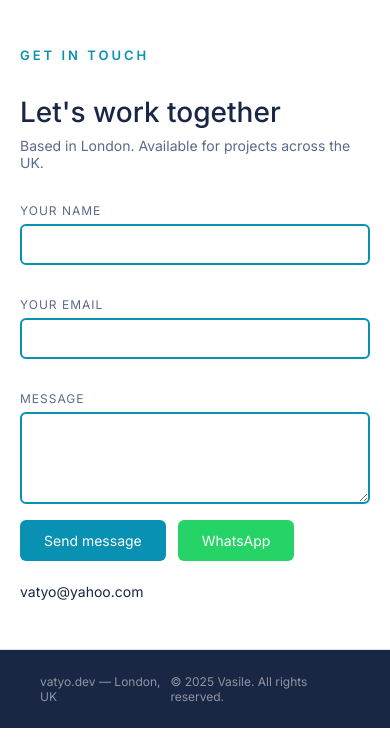
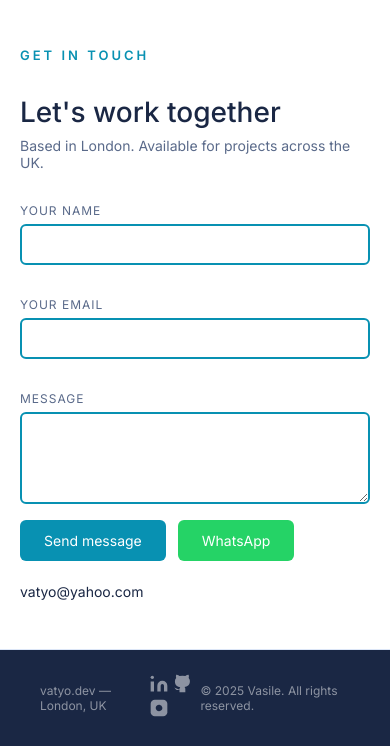
Before and after one commit to Vatyo/vatyo-portfolio, a Flask app: page / in a window 390 px wide. Shown: the part 2694-3440 px from the top of the page. Run offline with Flask 3, Linux system fonts and the light colour scheme.

Commit message:
update site

```diff
--- a/static/style.css
+++ b/static/style.css
@@ -517,5 +517,21 @@ footer {
     font-size: 12px;
     color: #0891b2;
     font-weight: 500;
+
+}
+.footer-social a {
+    font-size: 13px;
+    color: rgba(255,255,255,0.5);
+    text-decoration: none;
+    transition: color 0.2s;
+}
+
+.footer-social a svg {
+    fill: rgba(255,255,255,0.5);
+    transition: fill 0.2s;
+}
+
+.footer-social a:hover svg {
+    fill: #fff;
 }
 }
--- a/templates/index.html
+++ b/templates/index.html
@@ -170,10 +170,30 @@
     </section>
 
     <!-- ===== FOOTER ===== -->
-    <footer>
-        <div class="footer-text">vatyo.dev — London, UK</div>
-        <div class="footer-text">© 2025 Vasile. All rights reserved.</div>
-    </footer>
+<footer>
+    <div class="footer-text">vatyo.dev — London, UK</div>
+    <div class="footer-social">
+    <a href="https://linkedin.com/in/vasile-buciuta-358aba38b" target="_blank" title="LinkedIn">
+        <svg width="20" height="20" viewBox="0 0 24 24" fill="currentColor">
+            <path d="M16 8a6 6 0 016 6v7h-4v-7a2 2 0 00-2-2 2 2 0 00-2 2v7h-4v-7a6 6 0 016-6zM2 9h4v12H2z"/>
+            <circle cx="4" cy="4" r="2"/>
+        </svg>
+    </a>
+    <a href="https://github.com/Vatyo" target="_blank" title="GitHub">
+        <svg width="20" height="20" viewBox="0 0 24 24" fill="currentColor">
+            <path d="M9 19c-5 1.5-5-2.5-7-3m14 6v-3.87a3.37 3.37 0 00-.94-2.61c3.14-.35 6.44-1.54 6.44-7A5.44 5.44 0 0020 4.77 5.07 5.07 0 0019.91 1S18.73.65 16 2.48a13.38 13.38 0 00-7 0C6.27.65 5.09 1 5.09 1A5.07 5.07 0 005 4.77a5.44 5.44 0 00-1.5 3.78c0 5.42 3.3 6.61 6.44 7A3.37 3.37 0 009 18.13V22"/>
+        </svg>
+    </a>
+    <a href="https://instagram.com/vatyo_dev" target="_blank" title="Instagram">
+        <svg width="20" height="20" viewBox="0 0 24 24" fill="currentColor">
+            <rect x="2" y="2" width="20" height="20" rx="5" ry="5"/>
+            <path d="M16 11.37A4 4 0 1112.63 8 4 4 0 0116 11.37z" fill="#1a2744"/>
+            <line x1="17.5" y1="6.5" x2="17.51" y2="6.5" stroke="#1a2744" stroke-width="2"/>
+        </svg>
+    </a>
+</div>
+    <div class="footer-text">© 2025 Vasile. All rights reserved.</div>
+</footer>
 
     <!-- ===== SCRIPTS ===== -->
     <script>
```
